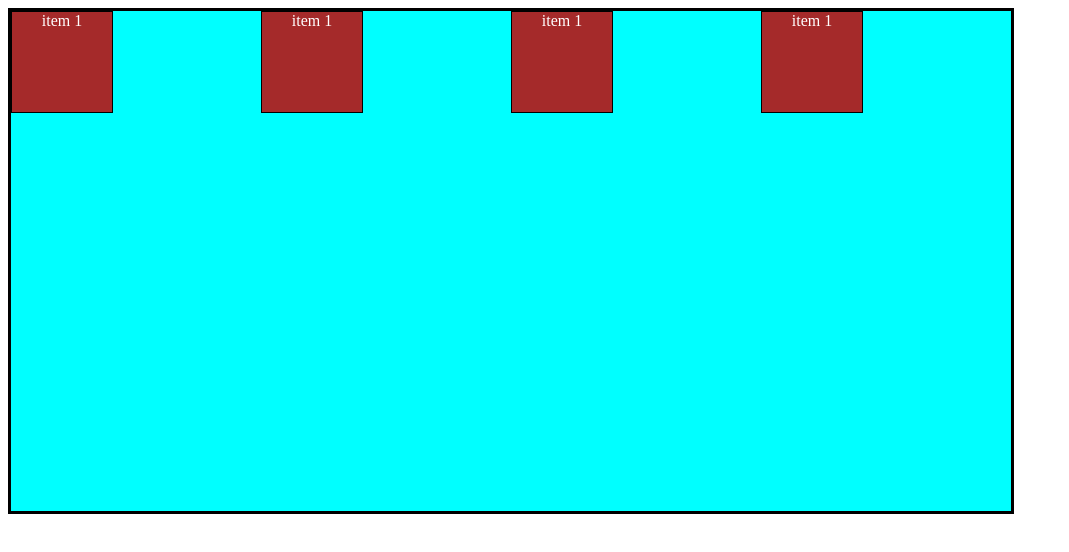
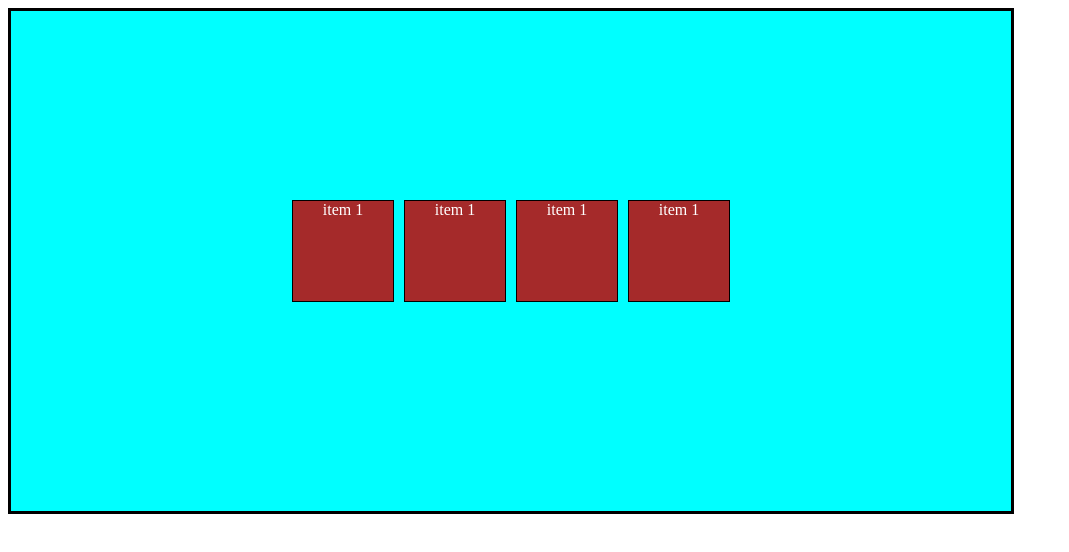
Before and after one commit to Ashwinpratapsingh/CSS-AIML, a plain HTML site: page grid.html in a window 1280 px wide. Shown: the whole page, without its empty margins (0-1069 px from the left). Drawn offline with Linux system fonts and the light colour scheme.

Commit message:
grid properties

```diff
--- a/gridstyle.css
+++ b/gridstyle.css
@@ -5,9 +5,14 @@
     border: 3px solid black;
     color: white;
     display: grid;
-    grid-template-rows: repeat(4,1fr);
-    grid-template-columns: repeat(4,1fr);
+    grid-template-rows: repeat(4,100);
+    grid-template-columns: repeat(4,100);
     grid-template-areas: "header header header header" "main main . sidebar" " footer footer footer footer";
+    gap: 10px;
+    justify-items: center;
+    justify-content: center;
+    align-items: center;
+    align-content: center;
 }
 .item{
     height: 100px;
```
